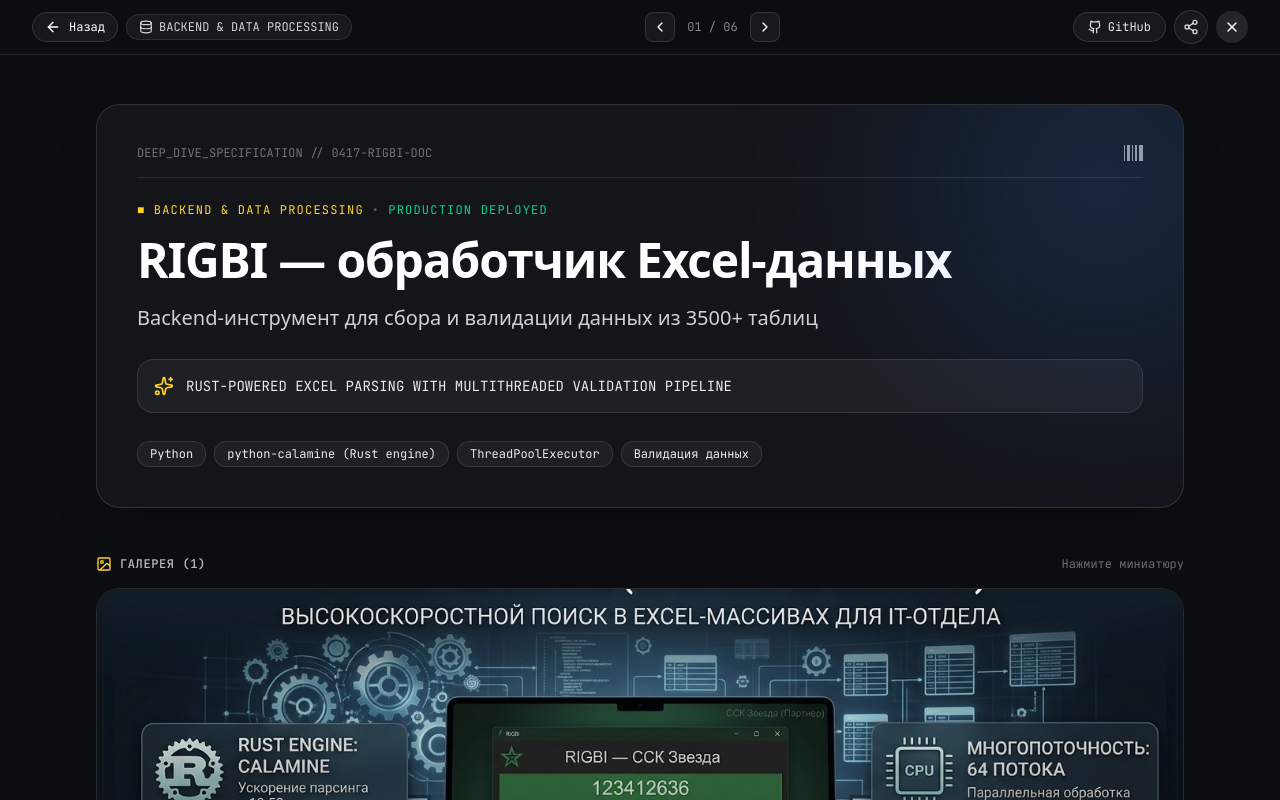
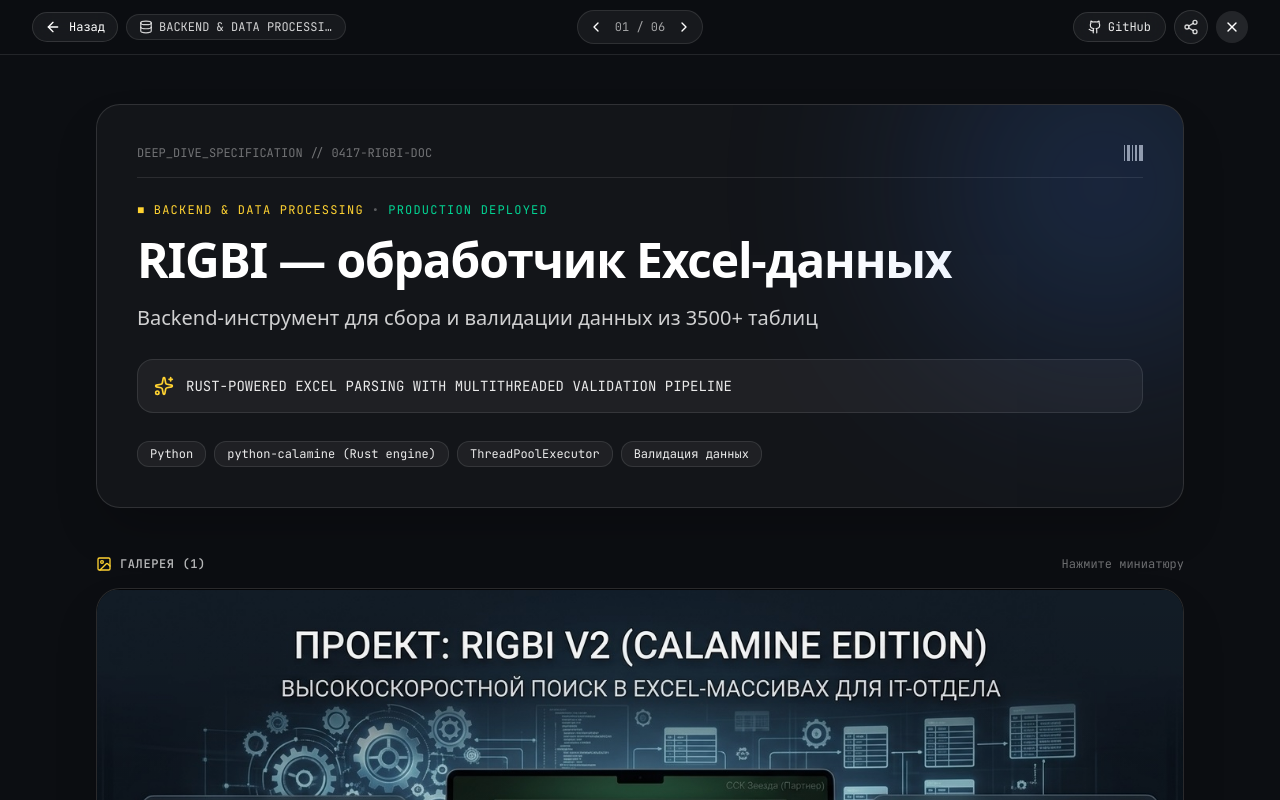
Before and after one commit to gidroshlupka-ops/gidroshlupka-ops.github.io, a React (Vite) app: page / in a window 1280 px wide. Both pictures are taken after a click on the element 690 px from the left and 1200 px from the top of the page. Built offline with nearby package versions, Linux system fonts and the light colour scheme; grey boxes are pictures that could not be loaded.

Commit message:
update gallery

```diff
--- a/src/components/ProjectModal.tsx
+++ b/src/components/ProjectModal.tsx
@@ -116,13 +116,15 @@ export function ProjectModal({ project, onClose, onSelectProject }: ProjectModal
     }
   };
 
-  const allImages = [
+  const allImages =
+    project.caseStudy.screenshots && project.caseStudy.screenshots.length > 0
+      ? project.caseStudy.screenshots
+      : [
           {
-      title: 'Главное превью & Mockup',
+            title: 'Главное превью',
             url: project.previewImage,
             description: project.tagline,
           },
-    ...(project.caseStudy.screenshots || []),
         ];
 
   const currentScreenshot = allImages[activeImageIndex] || allImages[0];
@@ -140,8 +142,7 @@ export function ProjectModal({ project, onClose, onSelectProject }: ProjectModal
             headerHidden ? 'is-hidden' : ''
           }`}
         >
-          {/* Back Button */}
-          <div className="flex items-center gap-2 min-w-0">
+          <div className="relative z-10 flex items-center gap-2 min-w-0">
             <button
               onClick={onClose}
               className="px-3 py-1.5 rounded-full btn-glass text-white text-xs font-mono-tech flex items-center gap-2 hover:bg-white hover:text-black transition-all cursor-pointer shrink-0"
@@ -150,41 +151,43 @@ export function ProjectModal({ project, onClose, onSelectProject }: ProjectModal
               <span className="hidden sm:inline">Назад</span>
             </button>
 
-            <span className="hidden sm:inline-flex items-center gap-1.5 px-3 py-1 rounded-full text-xs font-mono-tech uppercase bg-white/5 border border-white/10 text-white/80">
-              <TechIcon name={project.iconName} className="w-3.5 h-3.5" />
-              <span>{project.categoryLabel}</span>
+            <span className="hidden lg:inline-flex items-center gap-1.5 px-3 py-1 rounded-full text-xs font-mono-tech uppercase bg-white/5 border border-white/10 text-white/80 max-w-[220px] truncate">
+              <TechIcon name={project.iconName} className="w-3.5 h-3.5 shrink-0" />
+              <span className="truncate">{project.categoryLabel}</span>
             </span>
           </div>
 
-          {/* Project Switcher Arrows */}
-          <div className="hidden md:flex items-center gap-2">
+          <div className="pointer-events-none absolute inset-y-0 left-1/2 z-20 flex -translate-x-1/2 items-center">
+            <div className="pointer-events-auto flex items-center gap-0.5 rounded-full border border-white/10 bg-white/5 px-1 py-0.5">
               <button
                 onClick={handlePrevProject}
-              className="p-1.5 rounded-lg btn-glass text-white hover:text-white cursor-pointer"
+                className="p-1.5 rounded-full text-white hover:bg-white/10 cursor-pointer"
                 title="Предыдущий проект [←]"
+                aria-label="Предыдущий проект"
               >
                 <ChevronLeft className="w-4 h-4" />
               </button>
-            <span className="text-xs font-mono-tech text-white/50 px-1">
-              0{currentIndex + 1} / 0{allProjects.length}
+              <span className="w-12 sm:w-14 text-center text-xs font-mono-tech tabular-nums text-white/60">
+                {String(currentIndex + 1).padStart(2, '0')} / {String(allProjects.length).padStart(2, '0')}
               </span>
               <button
                 onClick={handleNextProject}
-              className="p-1.5 rounded-lg btn-glass text-white hover:text-white cursor-pointer"
+                className="p-1.5 rounded-full text-white hover:bg-white/10 cursor-pointer"
                 title="Следующий проект [→]"
+                aria-label="Следующий проект"
               >
                 <ChevronRight className="w-4 h-4" />
               </button>
             </div>
+          </div>
 
-          {/* Direct CTA Action Buttons */}
-          <div className="flex items-center gap-2">
+          <div className="relative z-10 flex items-center justify-end gap-2 shrink-0">
             {project.liveUrl && (
               <a
                 href={project.liveUrl}
                 target="_blank"
                 rel="noopener noreferrer"
-                className="hidden sm:flex px-4 py-1.5 rounded-full text-xs font-mono-tech font-bold btn-solid-primary items-center gap-1.5 shadow-lg"
+                className="hidden xl:flex px-4 py-1.5 rounded-full text-xs font-mono-tech font-bold btn-solid-primary items-center gap-1.5 shadow-lg"
               >
                 <span>ПЕРЕЙТИ К ПРОЕКТУ</span>
                 <ExternalLink className="w-3.5 h-3.5" />
@@ -196,11 +199,11 @@ export function ProjectModal({ project, onClose, onSelectProject }: ProjectModal
                 href={project.githubUrl}
                 target="_blank"
                 rel="noopener noreferrer"
-                className="hidden sm:flex px-3.5 py-1.5 rounded-full text-xs font-mono-tech btn-glass text-white/90 items-center gap-1.5"
+                className="hidden md:flex px-2.5 lg:px-3.5 py-1.5 rounded-full text-xs font-mono-tech btn-glass text-white/90 items-center gap-1.5"
                 title="Репозиторий на GitHub"
               >
                 <Github className="w-3.5 h-3.5" />
-                <span>GitHub</span>
+                <span className="hidden lg:inline">GitHub</span>
               </a>
             )}
 
@@ -209,7 +212,7 @@ export function ProjectModal({ project, onClose, onSelectProject }: ProjectModal
                 href={project.telegramBotUrl}
                 target="_blank"
                 rel="noopener noreferrer"
-                className="hidden sm:flex px-3.5 py-1.5 rounded-full text-xs font-mono-tech btn-glass text-sky-400 items-center gap-1.5"
+                className="hidden xl:flex px-3.5 py-1.5 rounded-full text-xs font-mono-tech btn-glass text-sky-400 items-center gap-1.5"
                 title="Telegram-бот проекта"
               >
                 <Send className="w-3.5 h-3.5" />
@@ -316,12 +319,12 @@ export function ProjectModal({ project, onClose, onSelectProject }: ProjectModal
             </div>
 
             {/* Main Active Screenshot Stage */}
-            <div className="relative aspect-[16/9] sm:aspect-[21/9] rounded-3xl bg-black/60 border border-white/15 overflow-hidden shadow-2xl group">
+            <div className="relative aspect-video rounded-3xl bg-black/60 border border-white/15 overflow-hidden shadow-2xl group">
               <img
                 src={currentScreenshot.url}
                 alt={currentScreenshot.title}
                 decoding="async"
-                className="w-full h-full object-cover object-center transition-all duration-500"
+                className="w-full h-full object-contain object-center transition-all duration-500"
               />
               <div className="absolute inset-0 bg-gradient-to-t from-black/90 via-black/20 to-transparent" />
 
--- a/src/data/portfolioData.ts
+++ b/src/data/portfolioData.ts
@@ -233,7 +233,7 @@ export const portfolioData: PortfolioData = {
         'Мультимодальный Telegram-компаньон: помнит человека через дни, не падает на free-tier 429 и отвечает голосом одного персонажа — мелодия от Edge TTS, тембр от RVC.',
       quoteHighlight: 'HYBRID RAG · RATE-LIMIT AWARE KEYS · RVC VOICE',
 
-      previewImage: '/projects/murka/hero-art.png',
+      previewImage: '/projects/murka/murka-card.png',
 
       tags: ['Python', 'Aiogram 3', 'ChromaDB', 'FastAPI', 'RVC', 'Gemini API'],
 
@@ -281,19 +281,9 @@ export const portfolioData: PortfolioData = {
         ],
         screenshots: [
           {
-            title: 'Гибридный ранкер',
-            url: '/projects/murka/score-demo.png',
-            description: 'Оффтоп проигрывает факту: importance 0.9 бьёт свежую болтовню',
-          },
-          {
-            title: 'Ротация ключей',
-            url: '/projects/murka/keys-demo.png',
-            description: 'Дневной 429 банит группу аккаунта на 24 часа, следующий ключ — из другого',
-          },
-          {
-            title: 'Карточка голоса',
+            title: 'Murka Showcase',
             url: '/projects/murka/hero.png',
-            description: 'Тот же персонаж: мелодия TTS, тембр RVC-чекпоинта',
+            description: 'Три модуля: гибридная память, пул ключей и голос RVC',
           },
         ],
       },
```
Also changed, not shown: 1 other file (tests, documents, lock files or other folders). Lines whose indentation alone changed are shown as unchanged.
